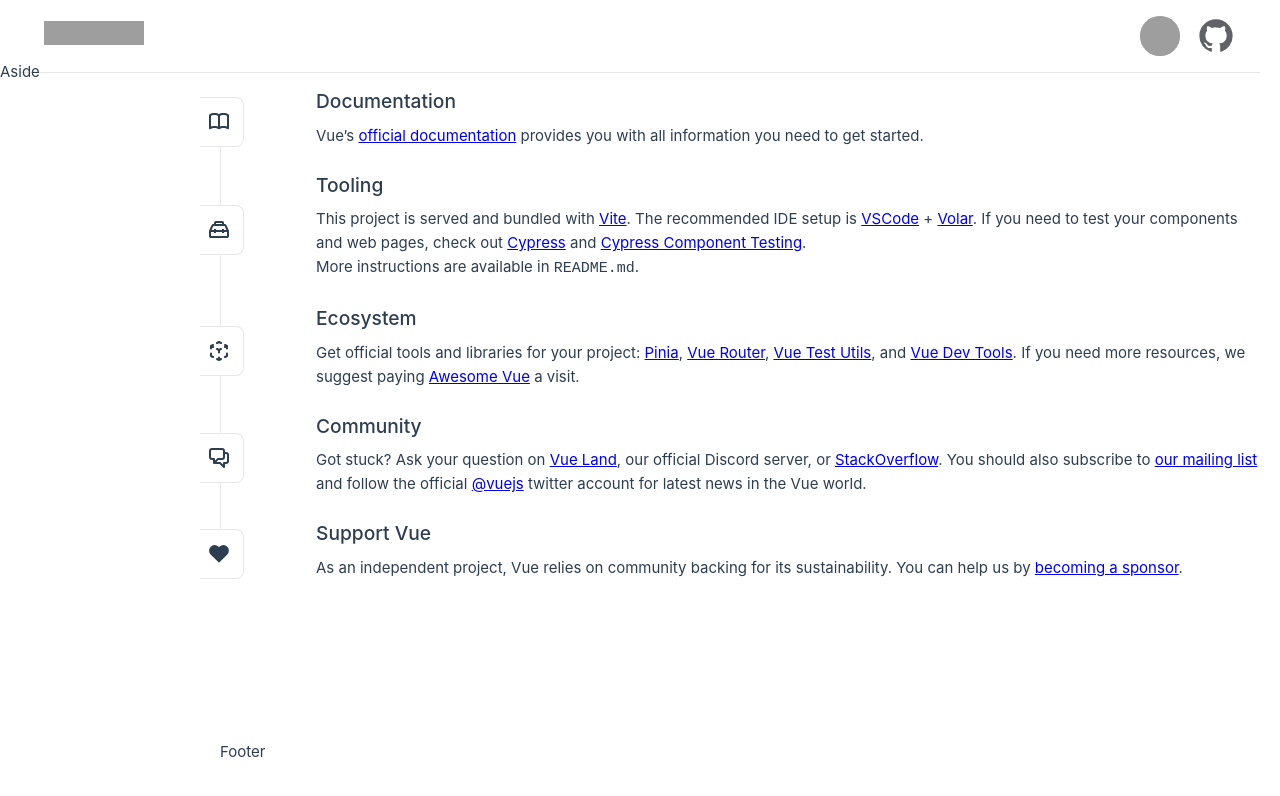
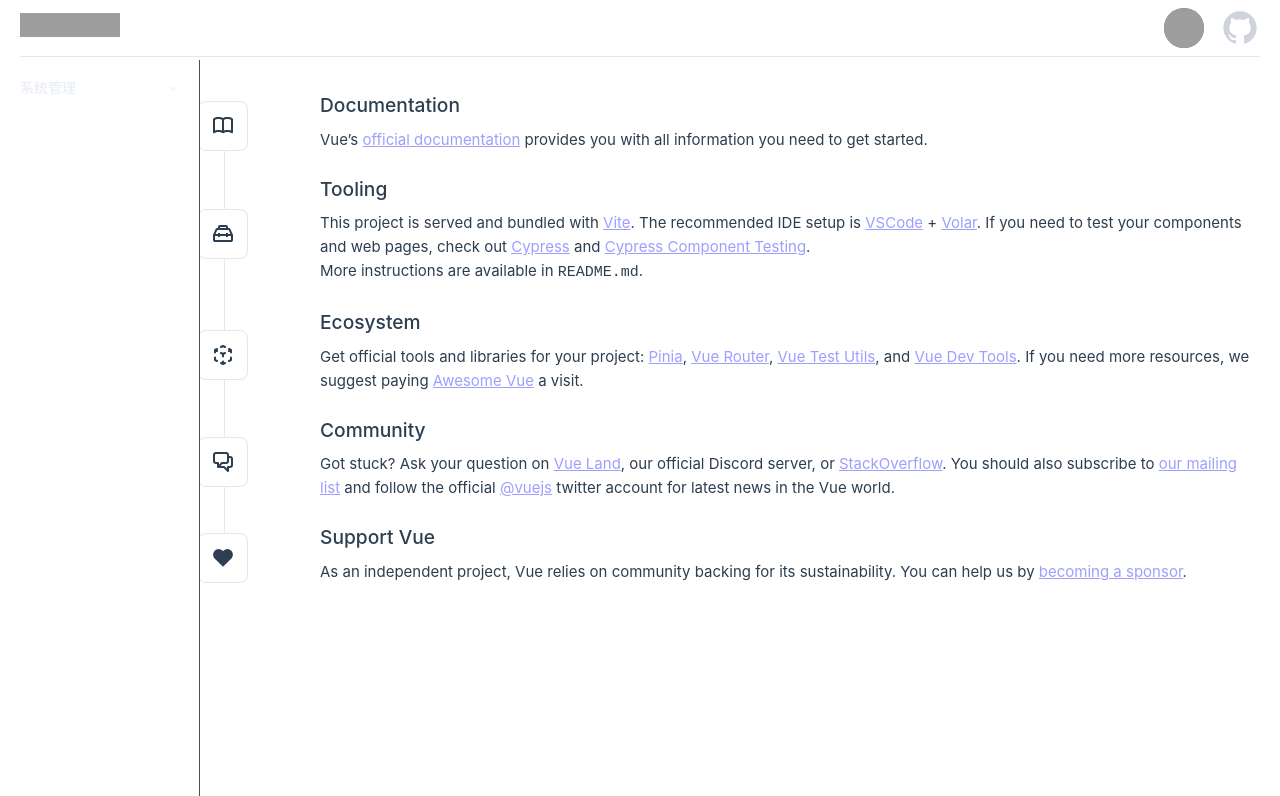
Before and after one commit to TheScenery/ShopAssist, a Vue app in the folder front-end/: page / in a window 1280 px wide. Shown: the top 796 px of the page. Built offline with nearby package versions, Linux system fonts and the light colour scheme; grey boxes are pictures that could not be loaded.

Commit message:
add menu

```diff
--- a/front-end/index.html
+++ b/front-end/index.html
@@ -1,5 +1,5 @@
 <!DOCTYPE html>
-<html lang="en">
+<html lang="en" class="dark">
   <head>
     <meta charset="UTF-8">
     <link rel="icon" href="/favicon.ico">
--- a/front-end/src/App.vue
+++ b/front-end/src/App.vue
@@ -1,6 +1,7 @@
 <script setup>
 import { RouterView } from 'vue-router'
 import Header from './components/header/Header.vue'
+import Menu from './components/menu/Menu.vue';
 </script>
 
 <template>
@@ -9,10 +10,13 @@
         <Header></Header>
       </el-header>
       <el-container>
-        <el-aside width="200px">Aside</el-aside>
+        <el-aside width="200px">
+          <Menu/>
+        </el-aside>
         <el-container>
-          <el-main><RouterView /></el-main>
-          <el-footer>Footer</el-footer>
+          <el-main class="sa-main-content">
+            <RouterView />
+          </el-main>
         </el-container>
       </el-container>
     </el-container>
@@ -21,5 +25,8 @@
 <style scoped lang="scss">
 .common-layout {
   height: 100%;
+  .sa-main-content {
+    padding: 24px;
+  }
 }
 </style>
--- a/front-end/src/components/header/Header.vue
+++ b/front-end/src/components/header/Header.vue
@@ -19,7 +19,7 @@
 <style scoped lang="scss">
 .sa-layout-header-container {
     display: flex;
-    padding: 16px 24px;
+    padding: 8px 0;
     align-items: center;
     justify-content: space-between;
     border-bottom: 1px solid var(--color-border);
--- /dev/null
+++ b/front-end/src/components/menu/Menu.vue
@@ -0,0 +1,25 @@
+<script setup>
+</script>
+<template>
+    <el-menu
+    default-active="2"
+    class="sa-menu-vertical"
+    :collapse="isCollapse"
+    @open="handleOpen"
+    @close="handleClose"
+  >
+    <el-sub-menu index="1">
+      <template #title>
+        <span>系统管理</span>
+      </template>
+      <el-menu-item index="1-1">用户管理</el-menu-item>
+        <el-menu-item index="1-2">权限管理</el-menu-item>
+    </el-sub-menu>
+  </el-menu>
+</template>
+
+<style scoped lang="scss">
+.sa-menu-vertical {
+    height: 100%;
+}
+</style>
--- a/front-end/src/main.js
+++ b/front-end/src/main.js
@@ -1,5 +1,6 @@
 import './assets/main.css'
 import 'element-plus/dist/index.css'
+import 'element-plus/theme-chalk/dark/css-vars.css'
 
 import { createApp } from 'vue'
 import App from './App.vue'
```
